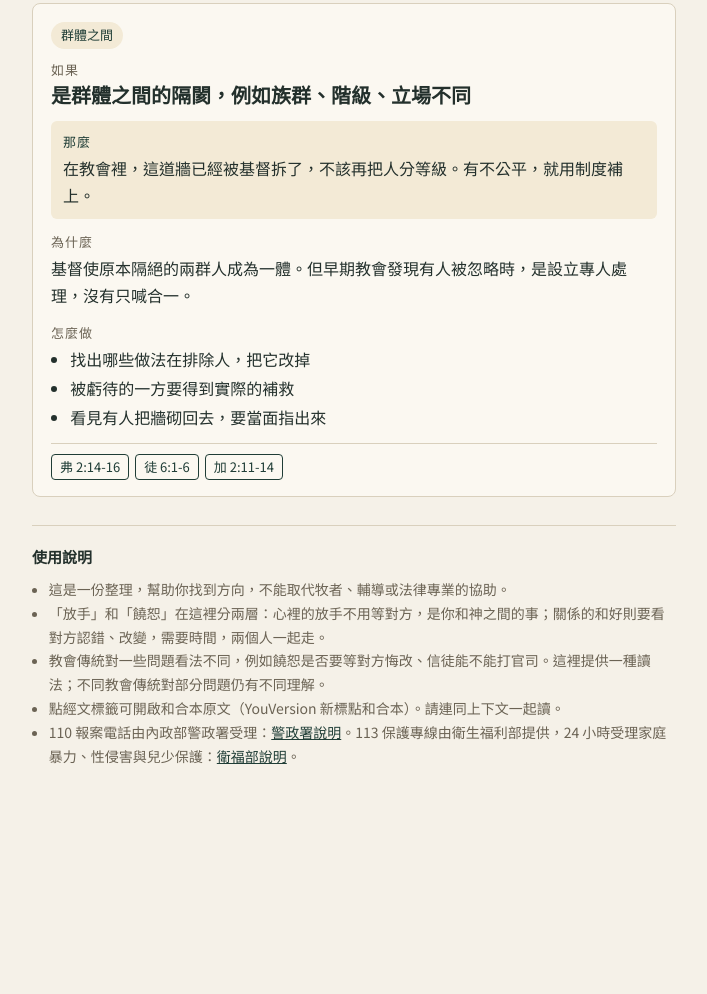
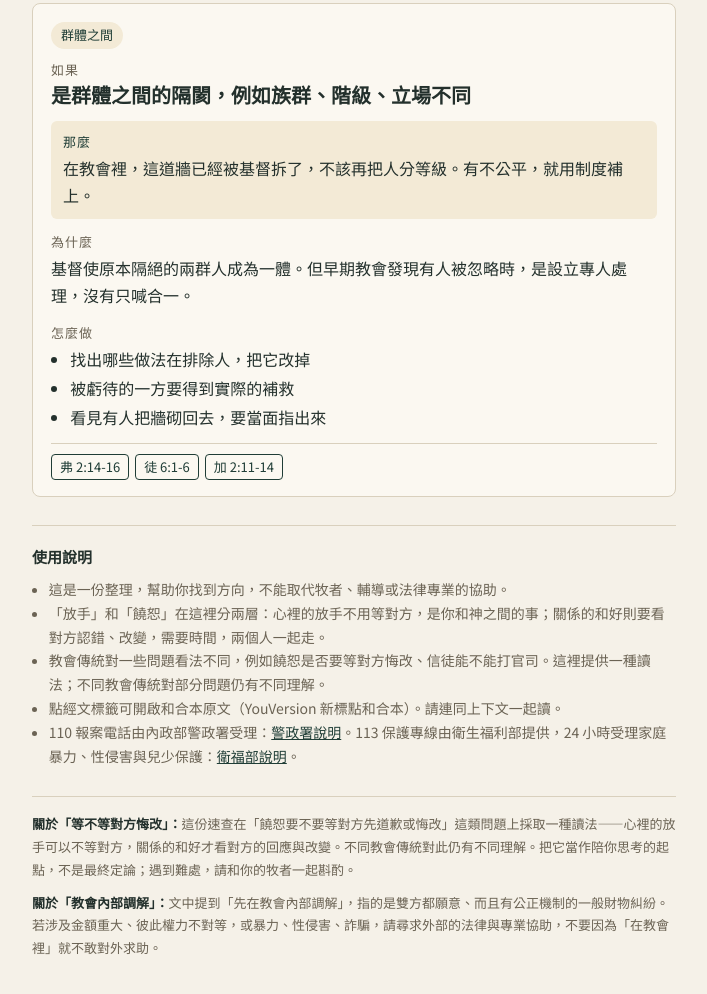
Before and after one commit to tomclin/forgiveness-quickref, a plain HTML site: page index.html in a window 1280 px wide. Shown: the part 6056-7050 px from the top of the page, without its empty margins (286-993 px from the left). Before the commit the page ends 6880 px from the top, so only its background shows below. Drawn offline with Linux system fonts and the light colour scheme.

Commit message:
加兩條讀者附註（悔改條件、教會內部調解界線）＋ README
Co-Authored-By: Claude Opus 4.8 <noreply@anthropic.com>

```diff
--- a/index.html
+++ b/index.html
@@ -117,6 +117,9 @@ footer a{color:var(--accent)}
 footer{font-size:14px;color:var(--muted);border-top:1px solid var(--line);padding-top:18px;display:flex;flex-direction:column;gap:8px}
 footer h2{font-size:15px;color:var(--ink);font-weight:700}
 footer ul{margin:0;padding-left:1.2em}
+.disclaimer{font-size:13px;color:var(--muted);line-height:1.75;border-top:1px solid var(--line);padding-top:16px;display:flex;flex-direction:column;gap:10px}
+.disclaimer p{margin:0}
+.disclaimer b{color:var(--ink);font-weight:700}
 </style>
 </head>
 <body>
@@ -154,6 +157,11 @@ footer ul{margin:0;padding-left:1.2em}
       <li>110 報案電話由內政部警政署受理：<a href="https://www.npa.gov.tw/ch/app/artwebsite/view?module=artwebsite&id=1048&serno=e3ad2889-4dee-41cf-aef8-9b9d26dc6950" target="_blank" rel="noopener">警政署說明</a>。113 保護專線由衛生福利部提供，24 小時受理家庭暴力、性侵害與兒少保護：<a href="https://mohw.gov.tw/cp-16-22223-1.html" target="_blank" rel="noopener">衛福部說明</a>。</li>
     </ul>
   </footer>
+
+  <section class="disclaimer" aria-label="附註">
+    <p><b>關於「等不等對方悔改」：</b>這份速查在「饒恕要不要等對方先道歉或悔改」這類問題上採取一種讀法——心裡的放手可以不等對方，關係的和好才看對方的回應與改變。不同教會傳統對此仍有不同理解。把它當作陪你思考的起點，不是最終定論；遇到難處，請和你的牧者一起斟酌。</p>
+    <p><b>關於「教會內部調解」：</b>文中提到「先在教會內部調解」，指的是雙方都願意、而且有公正機制的一般財物糾紛。若涉及金額重大、彼此權力不對等，或暴力、性侵害、詐騙，請尋求外部的法律與專業協助，不要因為「在教會裡」就不敢對外求助。</p>
+  </section>
 </main>
 
 <script>
```
Also changed, not shown: 1 other file.
